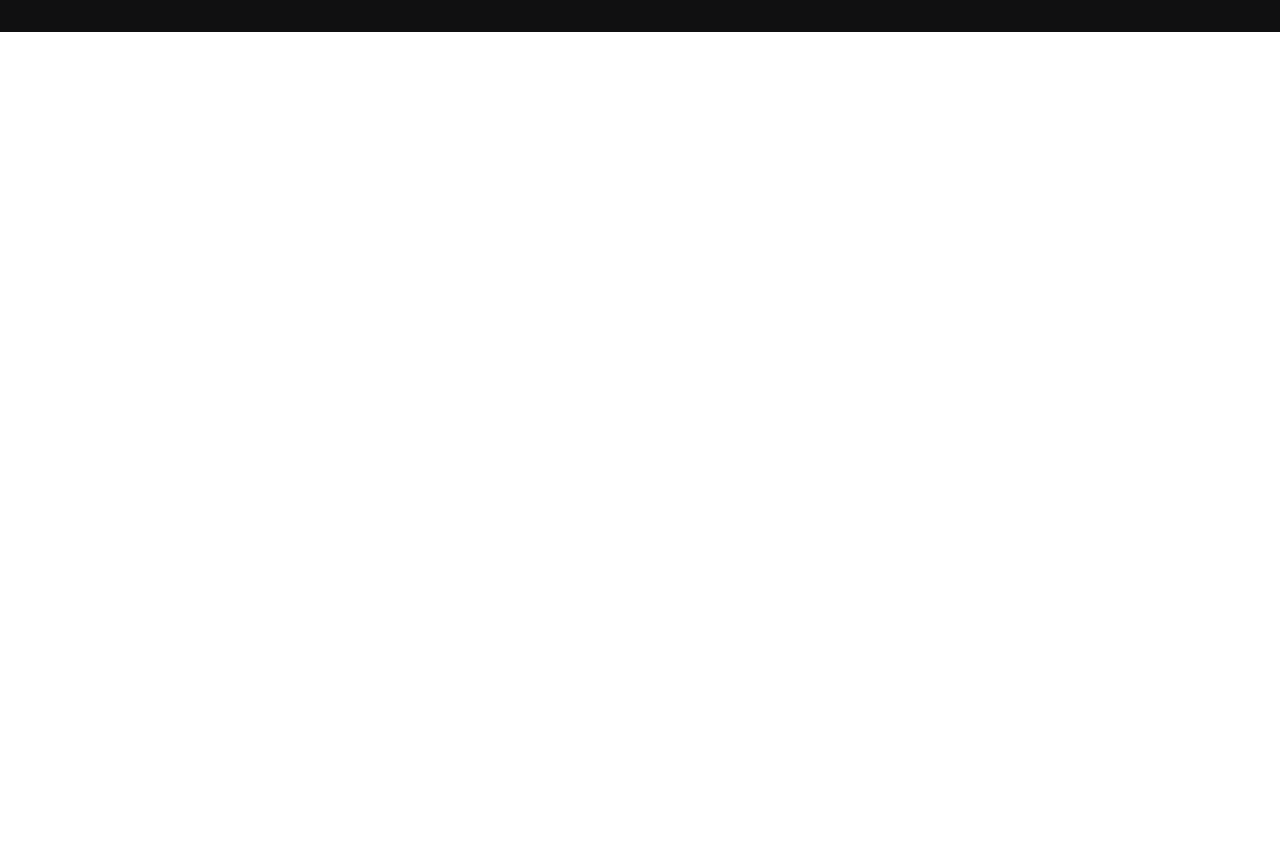
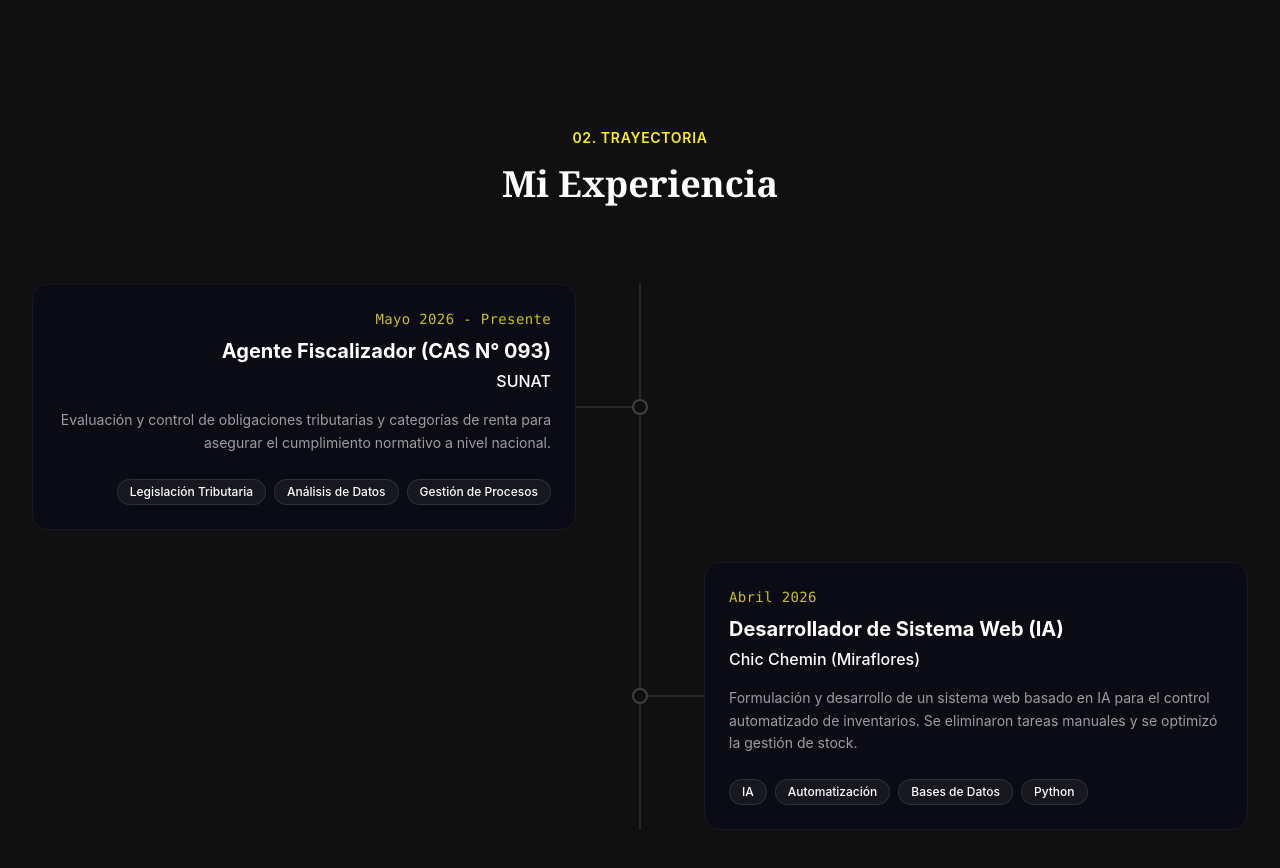
Before and after one commit to Niik1/mi-portafolio, a React (Vite) app: page / in a window 1280 px wide. Shown: the part 1740-2608 px from the top of the page. Before the commit the page ends 1772 px from the top, so only its background shows below. Built offline with nearby package versions, Linux system fonts and the light colour scheme.

Commit message:
Seccion Experiecia terminada y corregi algunos detalles con el navbar para celular

```diff
--- a/src/App.jsx
+++ b/src/App.jsx
@@ -1,19 +1,19 @@
 import NavbarPrueba from './components/NavbarPrueba';
 import Hero from './components/Hero';
 import About from './components/About';
+import Experiencia from './components/Experiencia';
 
 export default function App() {
   return (
     <div className="bg-background text-text-main selection:bg-primary/30">
-
         <div className="min-h-screen flex flex-col">
             <NavbarPrueba />
-            <main className="flex-1 flex items-center">
+            <main className="flex-1 flex items-center pt-20 pb-8 md:pt-20">
               <Hero />
             </main>
         </div>
-        <About />
-
+        <About/>
+        <Experiencia/>
     </div>
   );
 }
--- /dev/null
+++ b/src/components/Experiencia.jsx
@@ -0,0 +1,110 @@
+import React from 'react';
+
+const experiencias = [
+  {
+    id: 1,
+    rol: "Agente Fiscalizador (CAS N° 093)",
+    empresa: "SUNAT",
+    fecha: "Mayo 2026 - Presente",
+    descripcion: "Evaluación y control de obligaciones tributarias y categorías de renta para asegurar el cumplimiento normativo a nivel nacional.",
+    herramientas: ["Legislación Tributaria", "Análisis de Datos", "Gestión de Procesos"]
+  },
+  {
+    id: 2,
+    rol: "Desarrollador de Sistema Web (IA)",
+    empresa: "Chic Chemin (Miraflores)",
+    fecha: "Abril 2026",
+    descripcion: "Formulación y desarrollo de un sistema web basado en IA para el control automatizado de inventarios. Se eliminaron tareas manuales y se optimizó la gestión de stock.",
+    herramientas: ["IA", "Automatización", "Bases de Datos", "Python"]
+  },
+];
+
+export default function Experiencia() {
+  return (
+    <section id="experiencia" className="w-full max-w-7xl mx-auto px-6 lg:px-8 py-24 relative overflow-hidden">
+
+      {/* Encabezado de la Sección */}
+      <div className="text-center mb-20 relative z-10">
+        <span className="text-primary text-sm font-semibold tracking-wider uppercase mb-4 block">
+          02. Trayectoria
+        </span>
+        <h2 className="text-3xl lg:text-4xl font-bold text-text-main font-serif">
+          Mi Experiencia
+        </h2>
+      </div>
+
+      {/* Contenedor Principal de la Línea de Tiempo */}
+      <div className="relative w-full">
+
+        {/* LA LÍNEA CENTRAL PRINCIPAL */}
+        {/* Modificado: Aplicamos -translate-x-1/2 a todos los tamaños para centrado perfecto */}
+        <div className="absolute top-0 bottom-0 left-6 md:left-1/2 w-[2px] bg-white/10 -translate-x-1/2 z-0"></div>
+
+        {/* Mapeo de las Experiencias */}
+        <div className="flex flex-col gap-12 md:gap-8">
+          {experiencias.map((exp, index) => {
+            const isLeft = index % 2 === 0;
+
+            return (
+              <div key={exp.id} className="relative flex flex-col md:flex-row items-center w-full group">
+
+                {/* 1. EL NODO RADIACTIVO (Círculo) */}
+                {/* CORRECCIÓN: Agregamos top-1/2, -translate-y-1/2 y -translate-x-1/2 */}
+                <div className="absolute top-1/2 left-6 md:left-1/2 w-4 h-4 rounded-full border-2 border-white/20 bg-background -translate-y-1/2 -translate-x-1/2 z-20 transition-all duration-500 group-hover:border-primary group-hover:bg-primary/20 group-hover:shadow-[0_0_15px_#ffef15]"></div>
+
+                {/* 2. LA LÍNEA CONECTORA (Flujo de datos) */}
+                {/* Ajustamos el ancho (w-12 y md:w-16) para que toque exactamente el borde de la tarjeta */}
+                <div
+                  className={`absolute top-1/2 -translate-y-1/2 w-10 md:w-16 h-[2px] bg-white/10 transition-colors duration-500 group-hover:bg-primary z-10
+                    ${isLeft
+                        ? 'left-6 md:left-auto md:right-1/2'
+                        : 'left-6 md:left-1/2'
+                    }
+                  `}
+                ></div>
+
+                {/* 3. LA TARJETA (Card) */}
+                {/* Modificamos el padding (pl-16) para que empiece exactamente donde termina la línea horizontal */}
+                <div className={`w-full md:w-1/2 pl-16 md:pl-0 relative z-20
+                    ${isLeft ? 'md:pr-16' : 'md:pl-16 md:ml-auto'}
+                `}>
+
+                  <div className={`p-6 rounded-2xl bg-surface border border-white/5 transition-all duration-500 hover:-translate-y-1 hover:border-primary/30 hover:shadow-2xl hover:shadow-primary/5
+                      ${isLeft ? 'md:text-right' : 'md:text-left'}
+                  `}>
+
+                    <span className="text-primary/80 font-mono text-sm tracking-wide mb-2 block">
+                      {exp.fecha}
+                    </span>
+
+                    <h3 className="text-xl font-bold text-text-main mb-1">
+                      {exp.rol}
+                    </h3>
+
+                    <h4 className="text-text-muted font-medium mb-4">
+                      {exp.empresa}
+                    </h4>
+
+                    <p className="text-white/60 text-sm leading-relaxed mb-6">
+                      {exp.descripcion}
+                    </p>
+
+                    <div className={`flex flex-wrap gap-2 ${isLeft ? 'md:justify-end' : 'md:justify-start'}`}>
+                      {exp.herramientas.map((herramienta, i) => (
+                        <span key={i} className="px-3 py-1 text-xs font-medium bg-white/5 text-text-muted rounded-full border border-white/10 transition-colors group-hover:border-primary/30 group-hover:text-white">
+                          {herramienta}
+                        </span>
+                      ))}
+                    </div>
+
+                  </div>
+                </div>
+
+              </div>
+            );
+          })}
+        </div>
+      </div>
+    </section>
+  );
+}
```
